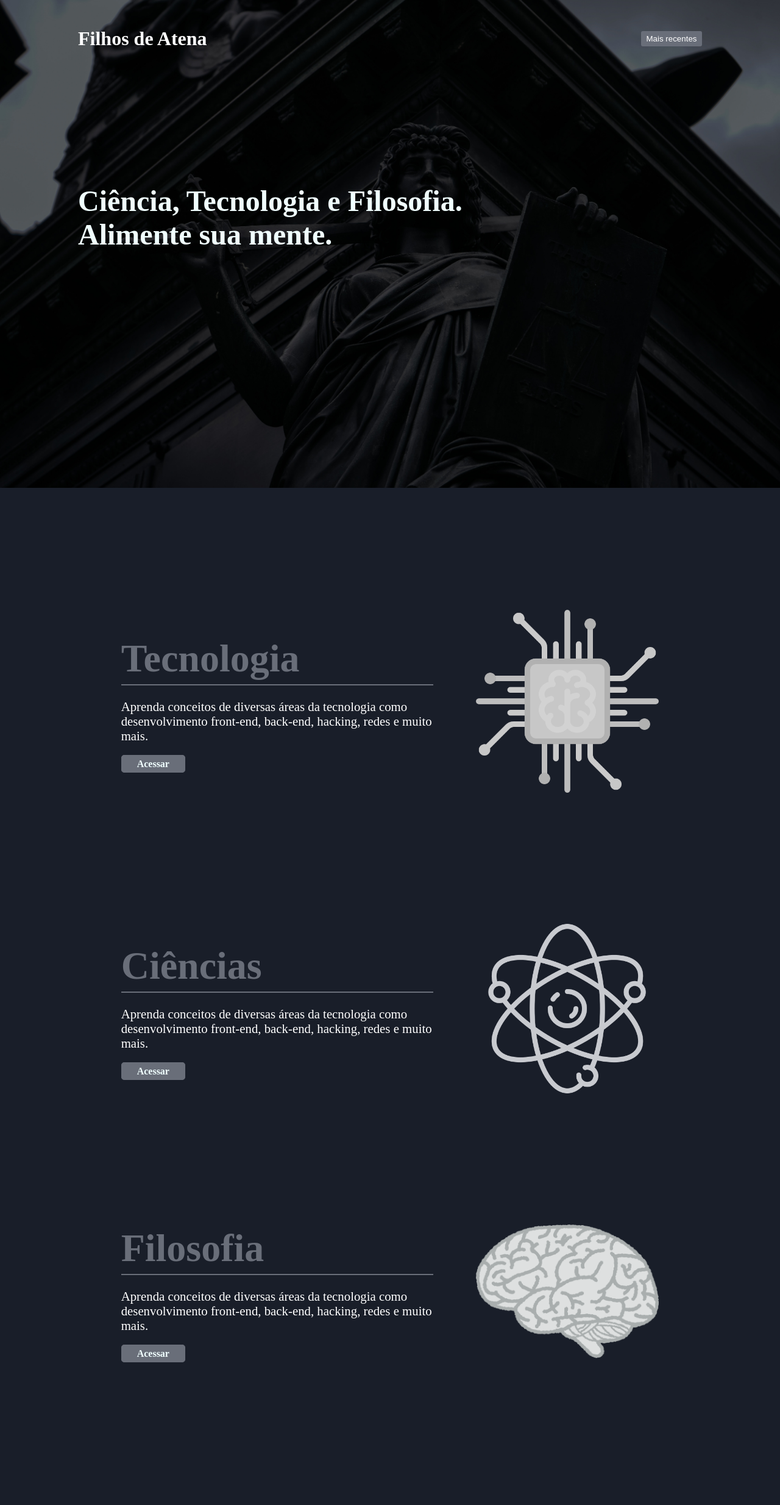
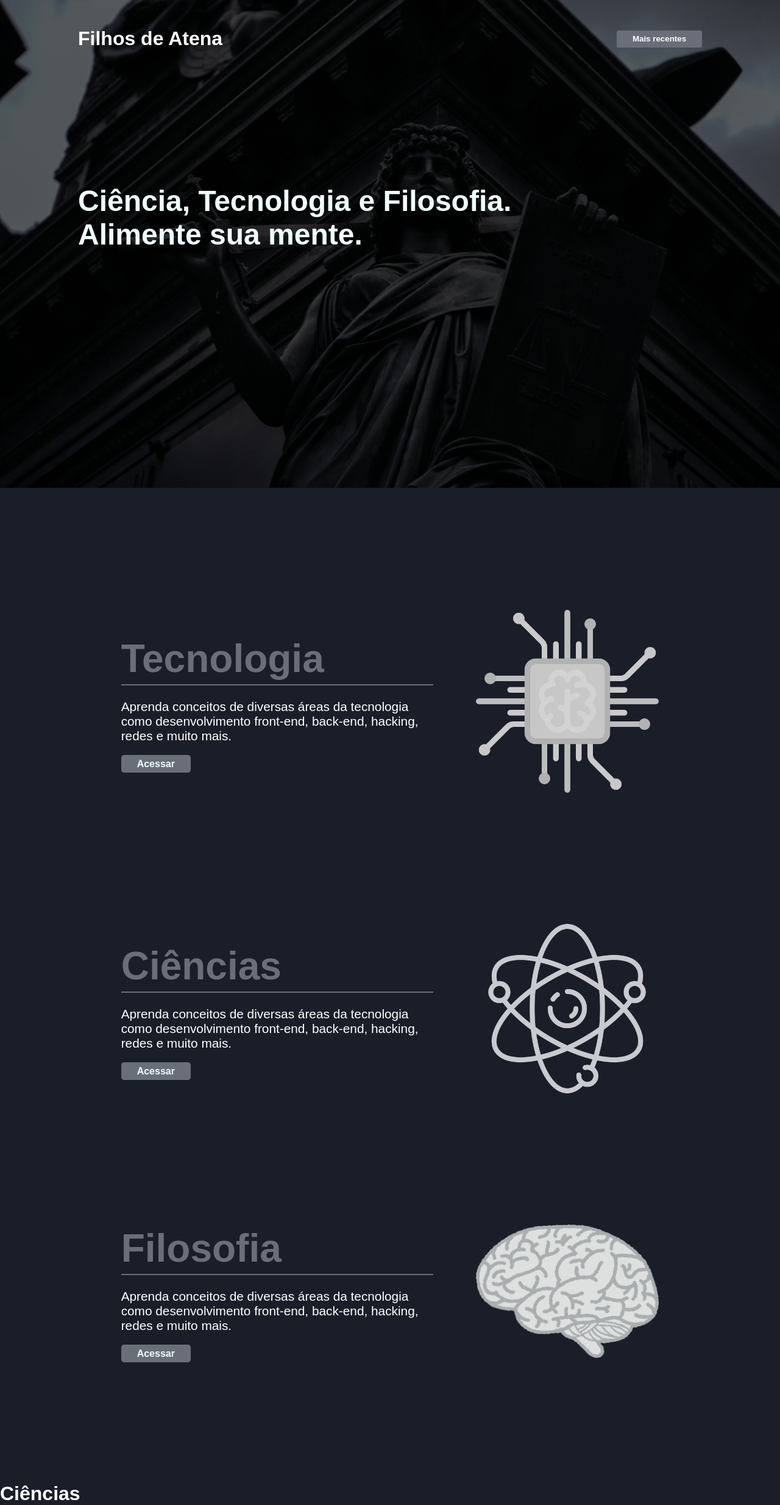
Before and after one commit to Julio-Norberto/filhos-de-atena, a React (Create React App) app: page /ciencias in a window 1280 px wide. Shown: the whole page at 61% size. Before the commit the page ends 2431 px from the top, so only its background shows below. Built offline with nearby package versions, Linux system fonts and the light colour scheme.

Commit message:
create new pages in views

```diff
--- a/package.json
+++ b/package.json
@@ -8,6 +8,7 @@
     "@testing-library/user-event": "^13.5.0",
     "react": "^18.1.0",
     "react-dom": "^18.1.0",
+    "react-router-dom": "^6.3.0",
     "react-scripts": "5.0.1",
     "web-vitals": "^2.1.4"
   },
--- a/src/App.jsx
+++ b/src/App.jsx
@@ -1,12 +1,17 @@
 import './App.css';
-import Main from './components/main/Main';
-import Topo from './components/topo/Topo';
+import Rotas from './components/routes/Rotas';
+import Home from './components/home/Home';
+import { BrowserRouter as Router } from 'react-router-dom'
 
 function App() {
   return (
     <div className="App">
-      <Topo />
-      <Main />
+
+      <Router>
+        <Home />
+        <Rotas />
+      </Router>
+
     </div>
   );
 }
--- /dev/null
+++ b/src/components/home/Home.jsx
@@ -0,0 +1,12 @@
+import React from "react";
+import Main from "../main/Main";
+import Topo from "../topo/Topo";
+
+export default (props) => {
+    return (
+        <div>
+            <Topo />
+            <Main />
+        </div>
+    )
+}
--- a/src/components/main/Contents.jsx
+++ b/src/components/main/Contents.jsx
@@ -1,5 +1,6 @@
 import React from "react";
 import './Contents.css'
+import { Link } from "react-router-dom";
 
 export default (props) => {
     return (
@@ -7,7 +8,7 @@ export default (props) => {
             <div className="text-content">
                 <h1>{props.title}</h1>
                 <p>{props.desc}</p>
-                <a href="">Acessar</a>
+                <Link to={`/${props.caminho}`}>Acessar</Link>
             </div>
             <div className="img-content">
                 <img width="300px" src={props.img} alt="" />
--- a/src/components/main/Main.jsx
+++ b/src/components/main/Main.jsx
@@ -8,9 +8,9 @@ import brain from '../../images/cherry-108.png'
 export default (props) => {
     return (
         <div className="Main">
-            <Contents title="Tecnologia" img={tech} desc="Aprenda conceitos de diversas áreas da tecnologia como desenvolvimento front-end, back-end, hacking, redes e muito mais." />
-            <Contents title="Ciências" img={atom} desc="Aprenda conceitos de diversas áreas da tecnologia como desenvolvimento front-end, back-end, hacking, redes e muito mais." />
-            <Contents title="Filosofia" img={brain} desc="Aprenda conceitos de diversas áreas da tecnologia como desenvolvimento front-end, back-end, hacking, redes e muito mais." />
+            <Contents caminho="tech" title="Tecnologia" img={tech} desc="Aprenda conceitos de diversas áreas da tecnologia como desenvolvimento front-end, back-end, hacking, redes e muito mais." />
+            <Contents caminho="ciencias" title="Ciências" img={atom} desc="Aprenda conceitos de diversas áreas da tecnologia como desenvolvimento front-end, back-end, hacking, redes e muito mais." />
+            <Contents caminho="filosofia" title="Filosofia" img={brain} desc="Aprenda conceitos de diversas áreas da tecnologia como desenvolvimento front-end, back-end, hacking, redes e muito mais." />
         </div>
     )
 }
--- /dev/null
+++ b/src/components/routes/Rotas.jsx
@@ -0,0 +1,21 @@
+import React from "react";
+import { Routes, Route } from "react-router-dom";
+import PaginaCiencias from "../../views/ciencias/Pagina-Ciencias";
+import PaginaFilosofia from "../../views/filosofia/Pagina-Filosofia";
+import Tech from "../../views/tech/Pagina-Tech";
+import Home from "../home/Home";
+
+export default (props) => {
+    return (
+        <div>
+            <Routes>
+
+                <Route path="/" element={<Home />} exact />
+                <Route path="/tech" element={<Tech/>} />
+                <Route path="/ciencias" element={<PaginaCiencias />} />
+                <Route path="/filosofia" element={<PaginaFilosofia />} />
+
+            </Routes>
+        </div>
+    )
+}
--- a/src/components/topo/Topo.css
+++ b/src/components/topo/Topo.css
@@ -16,11 +16,12 @@
 
 .header button {
     border: none;
-    width: 100px;
-    height: 25px;
+    width: 140px;
+    height: 28px;
     border-radius: 3px;
     background-color: #696E79;
     color: white;
+    font-weight: bold;
 }
 
 .header button:hover {
--- a/src/components/topo/Topo.jsx
+++ b/src/components/topo/Topo.jsx
@@ -1,6 +1,5 @@
 import React from "react";
 import './Topo.css'
-import coruja from '../../images/corujabook.png'
 
 export default () => {
     return (
--- a/src/index.css
+++ b/src/index.css
@@ -4,6 +4,7 @@
 }
 
 body {
+  font-family: Arial, Helvetica, sans-serif;
   background-color: #191E29;
   color: white;
   width: 100%
--- /dev/null
+++ b/src/views/ciencias/Pagina-Ciencias.jsx
@@ -0,0 +1,9 @@
+import React from "react";
+
+export default (props) => {
+    return (
+        <div>
+            <h1>Ciências</h1>
+        </div>
+    )
+}
--- /dev/null
+++ b/src/views/filosofia/Pagina-Filosofia.jsx
@@ -0,0 +1,9 @@
+import React from "react";
+
+export default (props) => {
+    return (
+        <div>
+            <h1>Filosofia</h1>
+        </div>
+    )
+}
--- /dev/null
+++ b/src/views/tech/Pagina-Tech.jsx
@@ -0,0 +1,10 @@
+import React from "react";
+
+export default (props) => {
+    return (
+        <div>
+            <h1>Tecnologia</h1>
+            <p>Lorem ipsum dolor, sit amet consectetur adipisicing elit. Quod molestiae qui ullam enim, eum omnis reiciendis eius deserunt soluta aliquam reprehenderit porro facilis. Recusandae magni beatae fuga praesentium dicta repellat!</p>
+        </div>
+    )
+}
```
Also changed, not shown: 1 other file (tests, documents, lock files or other folders).
